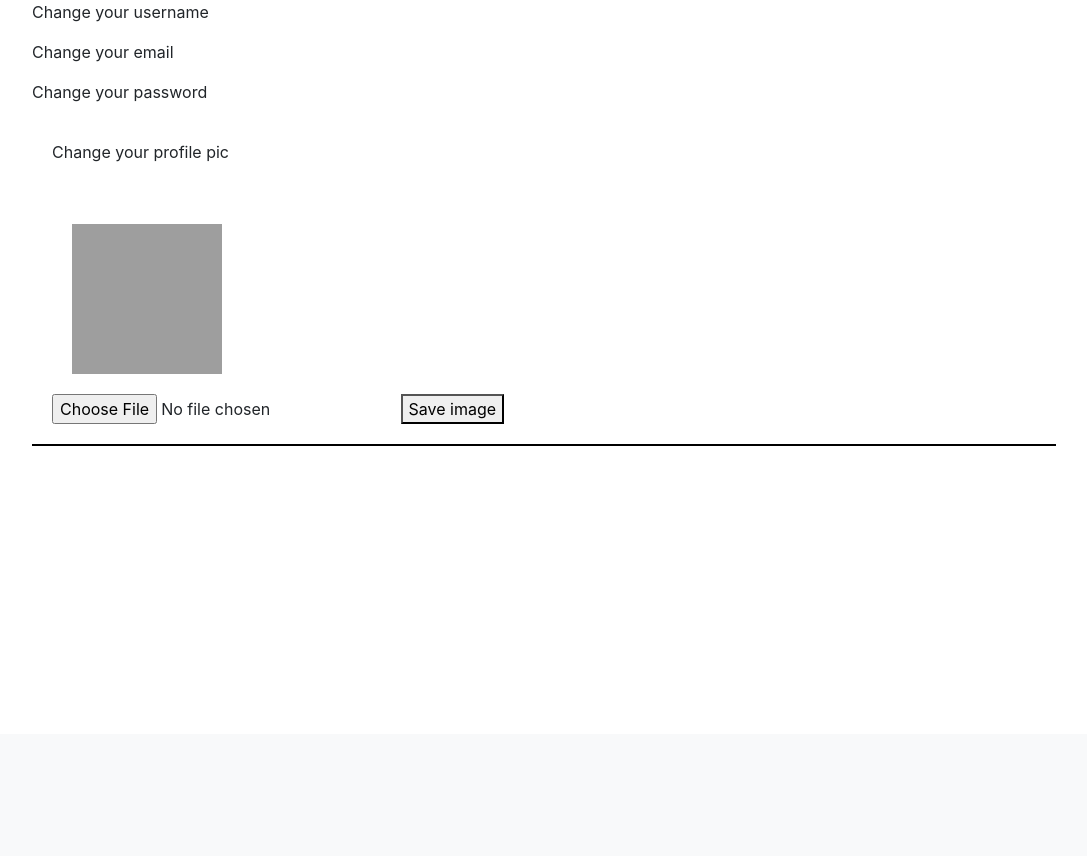
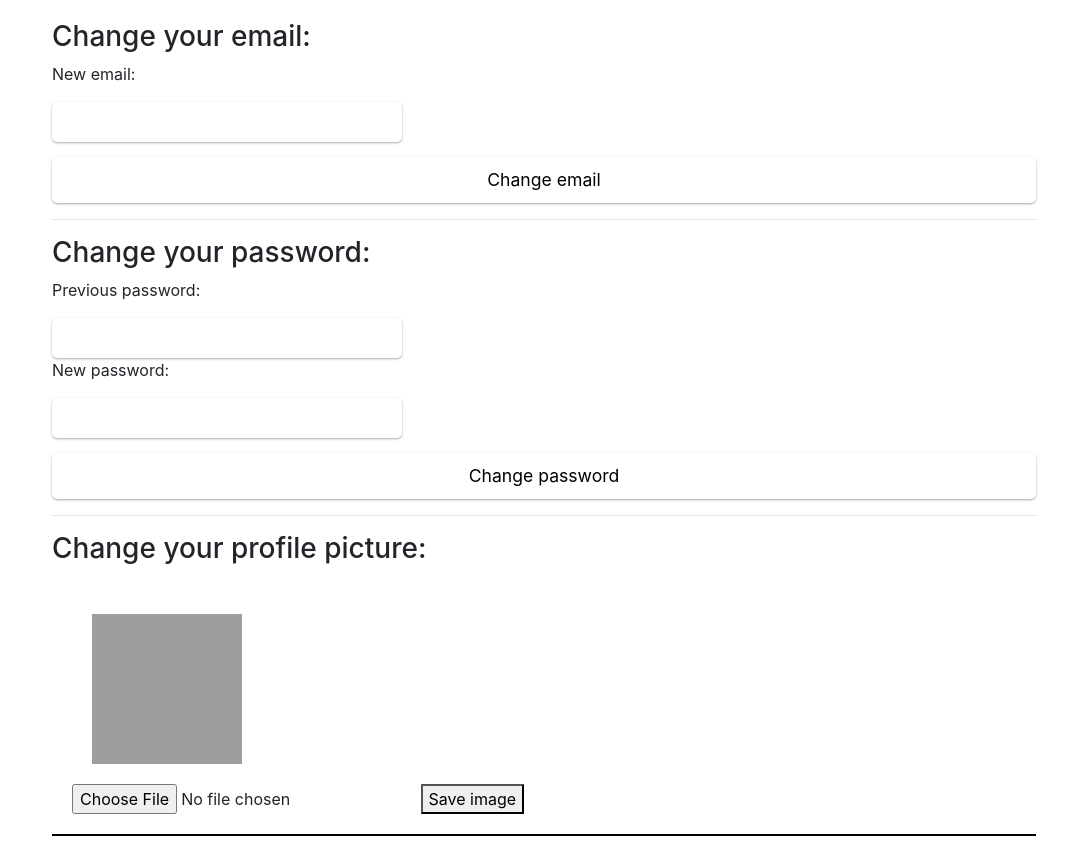
Before and after one commit to BrinaJEHART/Capture, a PHP site: page /googlel/settings.php in a window 1280 px wide. Shown: the part 66-922 px from the top of the page, without its empty margins (96-1183 px from the left). Before the commit the page ends 512 px from the top, so only its background shows below. Run offline with PHP 8.4, Linux system fonts and the light colour scheme; the visitor is signed in with stand-in values (Sample User, id 1); data that the repository does not hold is empty; some libraries are stand-ins or nearby versions; grey boxes are pictures that could not be loaded.

Commit message:
Add files via upload

```diff
--- a/homepage.php
+++ b/homepage.php
@@ -38,7 +38,8 @@
 
     <?php require 'navbar.php' ?>
 
-    <div class="kekec">
+</div class="content">
+    <div class="people">
     <?php
 
     while($row=mysqli_fetch_assoc($result)){
@@ -99,7 +100,7 @@
     }
     ?>
     </div>
-
+</div>
 </body>
 
 </html>
--- a/people.php
+++ b/people.php
@@ -18,6 +18,7 @@ $result = $mysqli->query("SELECT * FROM users WHERE NOT id='{$_SESSION['user_id'
     <meta charset="UTF-8">
     <meta name="viewport" content="width=device-width, initial-scale=1.0">
     <meta http-equiv="X-UA-Compatible" content="ie=edge">
+    <link rel="stylesheet" type="text/css" href="css/peple.css">
     <title>People</title>
 </head>
 <body>
--- a/reset_password.php
+++ b/reset_password.php
@@ -4,7 +4,7 @@
     session_start();
 
     if(isset($_SESSION['user_id']))
-        $userid = $_SESSION['user_id'];
+    $userid = $_SESSION['user_id'];
     $oldPassword = $_POST['old_password'];
     $newPassword = $_POST['new_password'];
 
@@ -14,10 +14,10 @@
     if(strlen($newPassword) > 8 && isset($oldPassword) && isset($newPassword) && password_verify($oldPassword, $user['password'])){
         $password = $mysqli->escape_string(password_hash(trim($_POST['new_password']), PASSWORD_BCRYPT));
         $mysqli->query("UPDATE users SET password='$password' WHERE id='$userid'") or trigger_error("ERROR:" . mysqli_error($mysqli), E_USER_ERROR);
-        header("location: reset_pass.php?success=1");
+        header("location: settings.php?success2=1");
     }
     else{
-        header("location: reset_pass.php?success=0");
+        header("location: settings.php?success2=0");
     }
 
 ?>
--- a/settings.php
+++ b/settings.php
@@ -68,6 +68,7 @@
     <style>
     .settings{
         width: 80%;
+        padding: 20px;
         margin: auto;
     }
 
@@ -88,15 +89,67 @@
     <div class="settings">
 
         <div>
-            <p>Change your username</p>
+            <h3>Change your email:</h3>
+
+            <form action="reset_email.php" method="POST">
+            <div>
+            <p>New email:</p>
+            <input class="inpt" type="email" name="new_email">
+            </div>
+            <input class="button" type="submit" name="submit" value="Change email">
+        </form>
+        <div>
+            <?php
+
+                if(isset($_GET['success'])){
+
+                    if($_GET['success'] == 1){
+                        echo "<p>You have successfully changed your email!</p>";
+                    }
+
+                    else if($_GET['success'] == 0){
+                        echo "<p>Oops! Something went wrong!</p>";
+                    }
+                }
+
+            ?>
+        </div>
+        <hr>
+
         </div>
         <div>
-            <p>Change your email</p>
+            <h3>Change your password:</h3>
+
+            <form action="reset_password.php" method="POST">
+                <div>
+                    <p>Previous password:</p>
+                    <input class="inpt" type="password" name="old_password">
+                </div>
+                <div>
+                    <p>New password:</p>
+                    <input class="inpt" type="password" name="new_password">
+                </div>
+                    <input class="button" type="submit" name="submit" value="Change password">
+            </form>
+        <div>
+        <hr>
+    <?php
+        if(isset($_GET['success'])){
+
+            if($_GET['success2'] == 1){
+                echo "<p>You have successfully changed your password!</p>";
+            }
+
+            else if($_GET['success2'] == 0){
+                echo "<p>Oops! Something went wrong!</p>";
+            }
+        }
+    ?>
+
+
+
         </div>
-        <div>
-            <p>Change your password</p>
-        </div>
-
+            <h3>Change your profile picture:</h3>
 
             <?php if(!empty($errors))
                 {
@@ -106,7 +159,7 @@
                 }
             ?>
             <div class="profile-pic">
-                <p>Change your profile pic</p><br>
+
                 <img src="Images/<?php echo $user['potka'] ?>" alt="profile_picture" width="150px" height="150px">
                 <form method="POST" enctype="multipart/form-data">
                     <input type="file" name="profile_pic_file">
```
Also changed, not shown: profile.php (+69 -4 lines), reset_email.php (added, +16 -0 lines).
